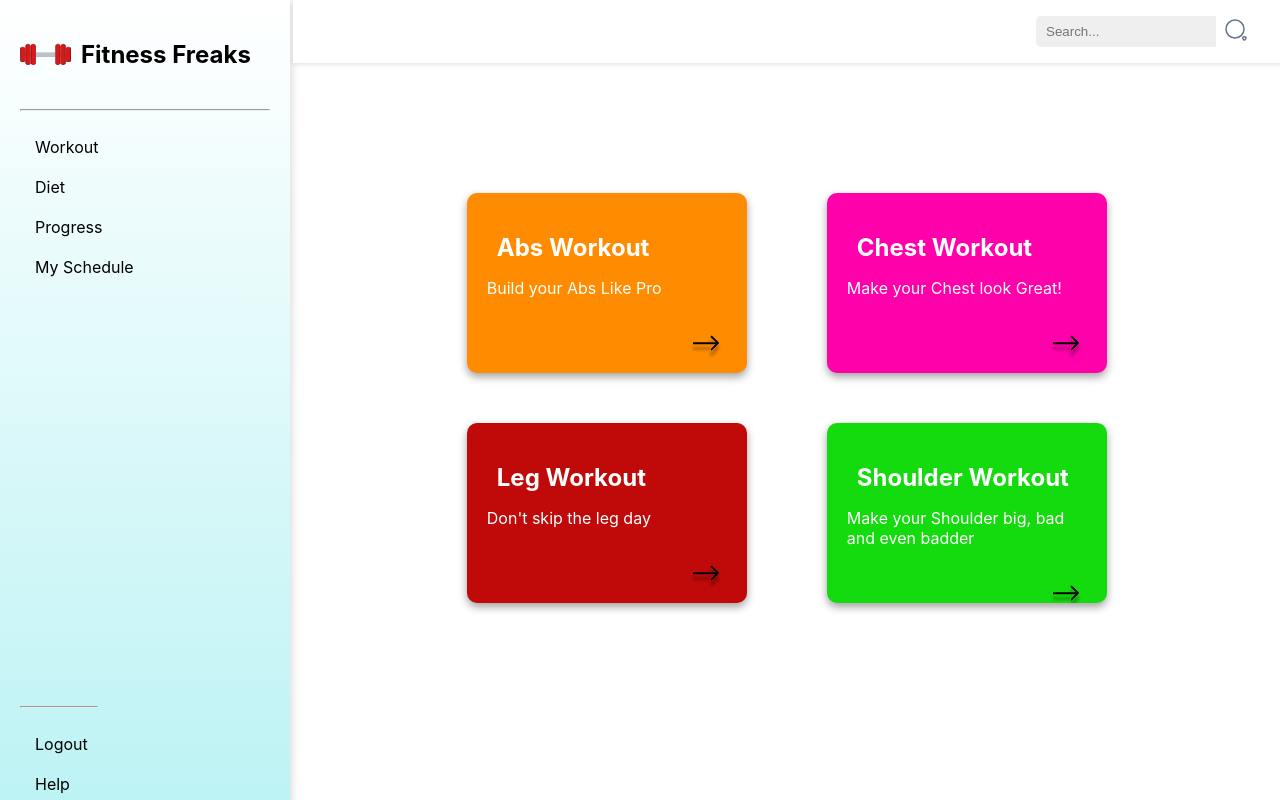
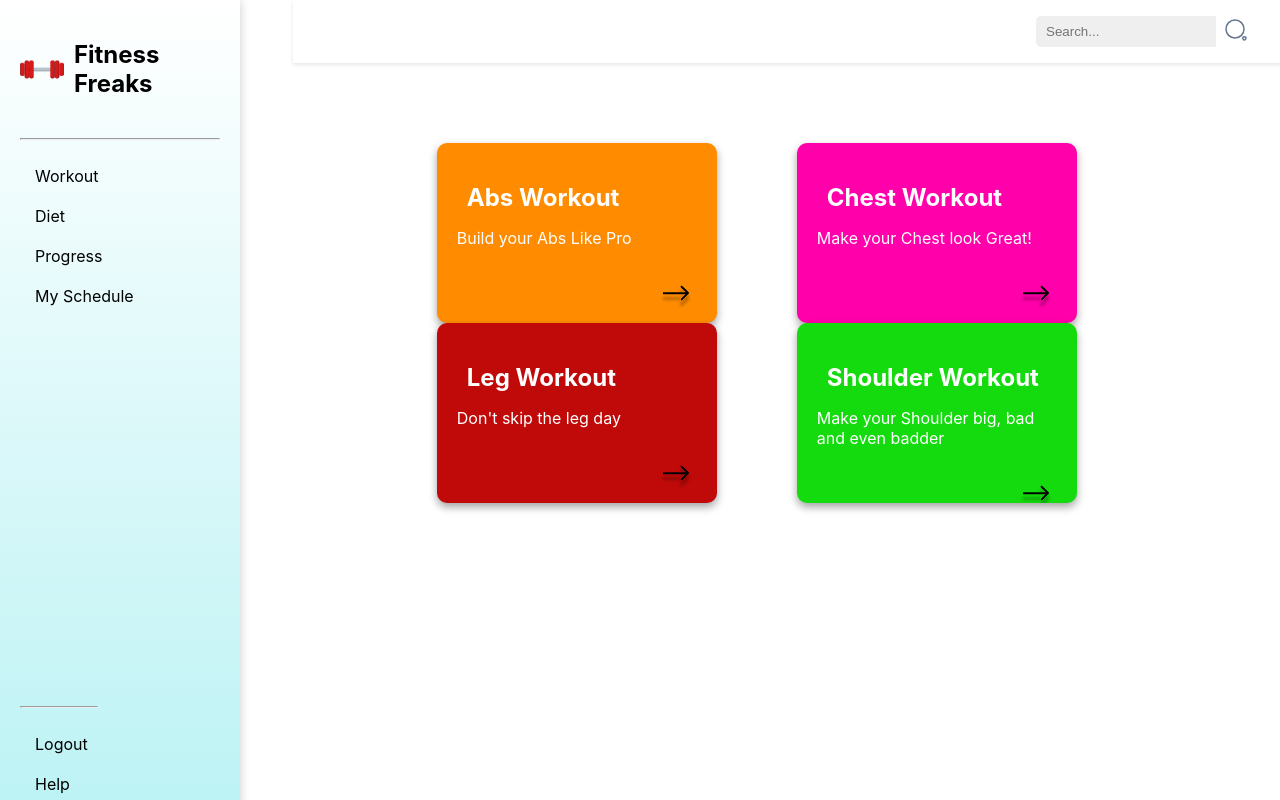
Before and after one commit to SiddhuGit2810/Fitness, a React (Create React App) app: page /HomePage in a window 1280 px wide. Shown: the top 800 px of the page. Built offline with nearby package versions, Linux system fonts and the light colour scheme.

Commit message:
sid tuesday 3

```diff
--- a/src/HomePage/homepage.css
+++ b/src/HomePage/homepage.css
@@ -5,8 +5,8 @@
     display: flex;
     justify-content: flex-start;
     flex-wrap: wrap;
-    padding-left: 30px;
 
+padding-top: 0.000000001vh;
 
 
 }
@@ -19,7 +19,6 @@
     border-radius: 10px;
     box-shadow: 0 4px 8px rgb(0 0 0 / 37%);
     overflow: hidden;
-    margin-top: 50px;
     margin-left: 80px;
     width: 280px;
 }
@@ -74,7 +73,6 @@
     border-radius: 10px;
     box-shadow: 0 4px 8px rgb(0 0 0 / 37%);
     overflow: hidden;
-    margin-top: 50px;
     margin-left: 80px;
     width: 280px;
 }
@@ -85,7 +83,6 @@
     border-radius: 10px;
     box-shadow: 0 4px 8px rgb(0 0 0 / 37%);
     overflow: hidden;
-    margin-top: 50px;
     margin-left: 80px;
     width: 280px;
 }
@@ -96,7 +93,6 @@
     border-radius: 10px;
     box-shadow: 0 4px 8px rgb(0 0 0 / 37%);
     overflow: hidden;
-    margin-top: 50px;
     margin-left: 80px;
     width: 280px;
 }
--- a/src/SideNavBar/Sidebar.css
+++ b/src/SideNavBar/Sidebar.css
@@ -8,7 +8,7 @@ h2{
 }
 
 .sidebar {
-    width: 250px;
+    width: 200px;
     height: 100vh;
     background: linear-gradient(to bottom, #ffffff, #baf2f4);
     box-shadow: 0px 0px 10px rgba(0, 0, 0, 0.2);
```
